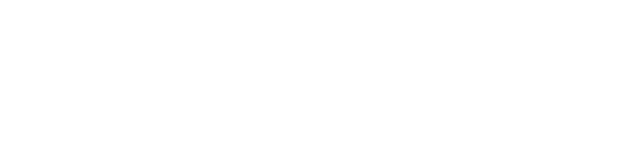
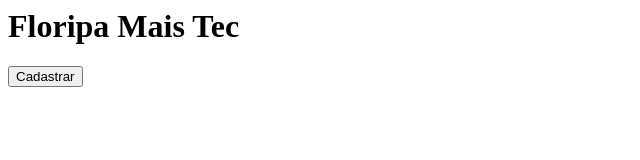
Before and after one commit to yanestevesufjf/extra_floripamaistec, a plain HTML site: page index.html in a window 1280 px wide. Shown: the whole page, without its empty margins (0-640 px from the left). Drawn offline with Linux system fonts and the light colour scheme.

Commit message:
Modificando body

```diff
--- a/index.html
+++ b/index.html
@@ -3,5 +3,7 @@
         <title>Floripa Mais Tec</title>
     </head>
     <body>
+        <h1>Floripa Mais Tec</h1>
+        <button>Cadastrar</button>
     </body>
 </html>
```
